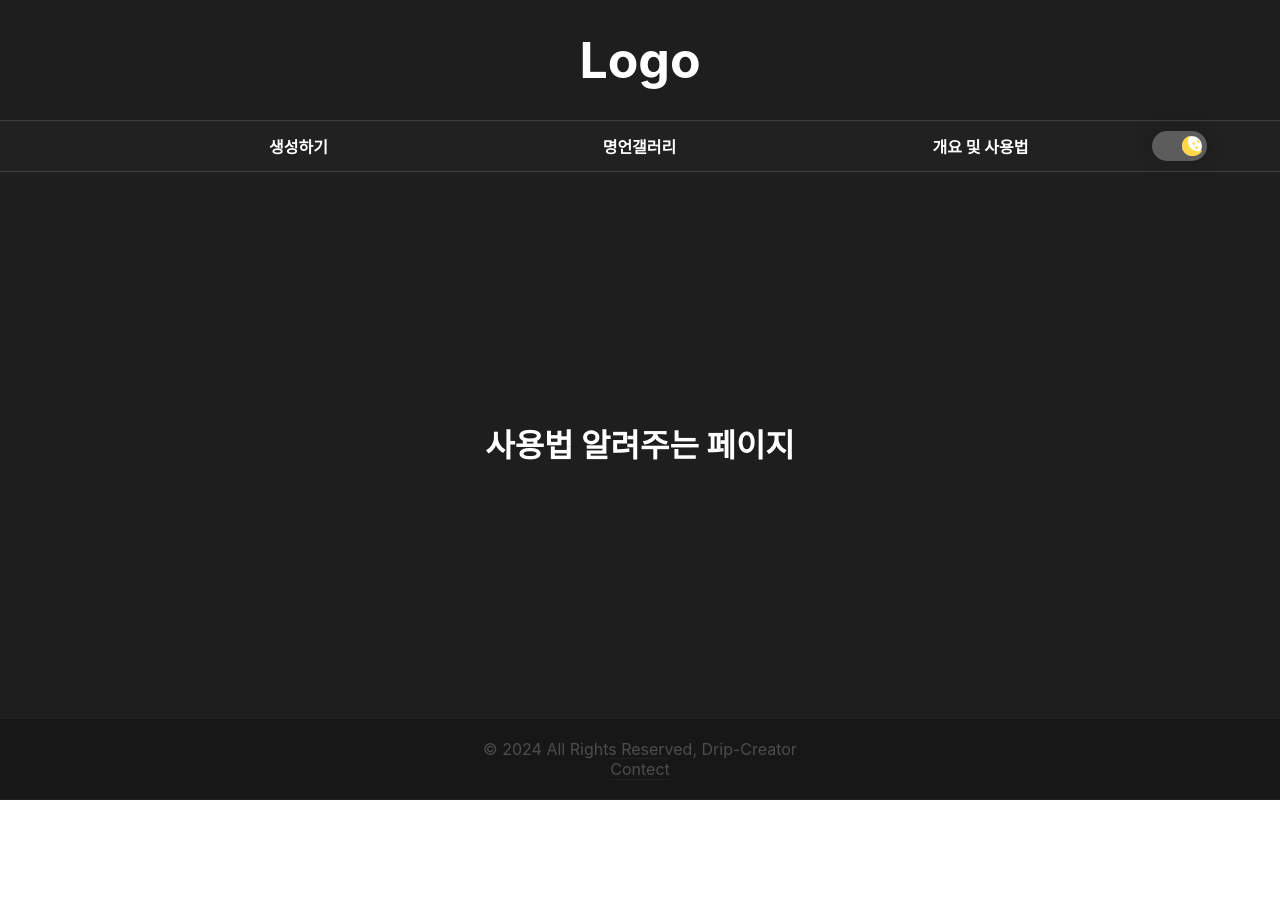
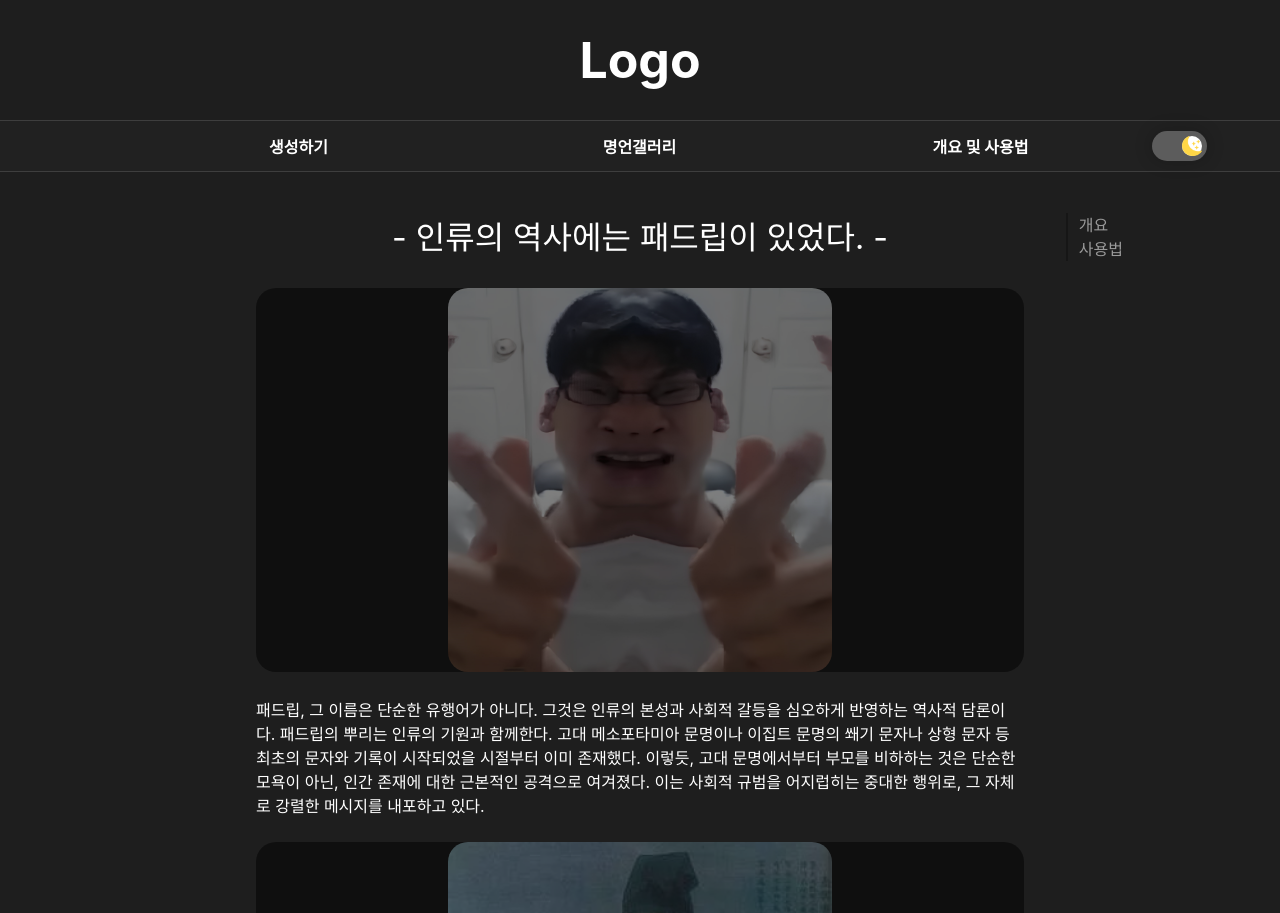
Before and after one commit to pmk1004/drip-creator, a React (Create React App) app: page /about in a window 1280 px wide. Shown: the top 913 px of the page. Before the commit the page ends 800 px from the top, so only its background shows below. Built offline with nearby package versions, Linux system fonts and the light colour scheme.

Commit message:
소개 페이지

```diff
--- a/src/pages/About.js
+++ b/src/pages/About.js
@@ -1,9 +1,159 @@
-import React from "react";
+import React, { useState, useEffect, useContext, useRef } from "react";
+import "../app/styles/outline.css";
+
+function navigate(props) {
+  if(props === 'about'){
+    window.scrollTo({
+      top: 0,
+      behaiver: 'smooth'
+    })
+  } else {
+    window.scrollTo({
+      top: 2700,
+      behaiver: 'smooth'
+    })
+  }
+}
 
 function About() {
+
   return (
     <div>
-      <h1>사용법 알려주는 페이지</h1>
+      <div className="navigator" >
+        <p onClick={() => {navigate('about')}}>개요</p>
+        <p onClick={() => {navigate('how-to-use')}}>사용법</p>
+      </div>
+      <div className="outline">
+        <div className="about">
+          <span>- 인류의 역사에는 패드립이 있었다. -</span>
+
+          <div className="about-wrapper">
+            <div className="img-container">
+              <div className="img-wrapper">
+                <img src={require("../imgs/가재맨-1.jpg")} alt="가재맨-1" />
+              </div>
+              <div className="overlay"></div>
+            </div>
+
+            <div className="paragraph">
+              <p>
+                패드립, 그 이름은 단순한 유행어가 아니다. 그것은 인류의 본성과
+                사회적 갈등을 심오하게 반영하는 역사적 담론이다. 패드립의 뿌리는
+                인류의 기원과 함께한다. 고대 메소포타미아 문명이나 이집트 문명의
+                쐐기 문자나 상형 문자 등 최초의 문자와 기록이 시작되었을
+                시절부터 이미 존재했다. 이렇듯, 고대 문명에서부터 부모를
+                비하하는 것은 단순한 모욕이 아닌, 인간 존재에 대한 근본적인
+                공격으로 여겨졌다. 이는 사회적 규범을 어지럽히는 중대한 행위로,
+                그 자체로 강렬한 메시지를 내포하고 있다.
+              </p>
+            </div>
+
+            <div className="img-container">
+              <div className="img-wrapper">
+                <img src={require("../imgs/조식.jpg")} alt="조식" />
+              </div>
+              <div className="overlay"></div>
+            </div>
+
+            <div className="paragraph">
+              <p>
+                조선시대 역시 패드립은 존재했다. 대표적인 예로, 조식은 명종에게
+                "자전은 생각이 깊으시기는 하나 깊숙한 궁중의 한 과부에 지나지
+                않으시고 전하께서는 어리시어 다만 선왕의 외로운 한 후사에 지나지
+                않으시니 천백 가지의 천재지변과 만 가지의 민심을 어찌
+                수습하시렵니까? 라는 내용이 담긴 상소를 올렸는데, 이는 "대비는
+                과부에 불과하고 주상은 애비 없는 놈일 뿐인데 나라 꼴이 제대로
+                되겠습니까?"와 같은 말이다. 조선 시대에도 패드립이 어떻게 권력과
+                위계를 초월하여 사용되었는지를 웅장하게 증명한다.
+              </p>
+            </div>
+
+            <div className="img-container">
+              <div className="img-wrapper">
+                <img src={require("../imgs/신태일&김윤태.jpeg")} alt="신태일&김윤태" />
+              </div>
+              <div className="overlay"></div>
+            </div>
+
+            <div className="paragraph">
+              <p>
+                21세기에 들어서면서, 패드립은 인터넷의 심장부에서 새로운 생명을
+                얻는다. 특히나 한때 페북스타로 불리던 '신태일', '김윤태'의
+                '느금마 엔터테인먼트'를 통해 당시 10대들을 패드립 발사대로
+                만들었는데, 상당히 저차원적인 패드립을 구사한다. 이후
+                '디시인사이드', '리그 오브 레전드'와 같은 현대의 전쟁터에서,
+                패드립은 단순한 비난을 넘어 문화의 아이콘으로 자리 잡았다.
+              </p>
+            </div>
+            <div className="img-container">
+              <div className="img-wrapper">
+                <img src={require("../imgs/리짜이밍-1.jpeg")} alt="리짜이밍" />
+              </div>
+              <div className="overlay"></div>
+            </div>
+
+            <div className="paragraph">
+              <p>
+                거물 정치인 역시 예외는 아닌데, 현 더불어 민주당 대표
+                '이재명'의원 역시 칼로 "니 친정 엄마 씹구멍 찢...", "니 어머니
+                칼로 쑤셔가지고" 등의 오도 짜세 스러운 웅장한 패드립을 구사한다.
+                또한 현 국민의 힘 최고의원 '인요한' 의원은 과거 혁신위원장 시절
+                '이준석' 전 국민의 힘 대표를 향해 “준석이는 도덕이 없다. 그것은
+                준석이 잘못이 아니라 부모의 잘못이 큰 것 같다.”와 같은 다소
+                소녀스러운 패드립을 시전한 바가 있다.
+              </p>
+            </div>
+
+            <div className="img-container">
+              <div className="img-wrapper">
+                <img src={require("../imgs/디시 패드립 배틀.jpeg")} alt="디시 패드립 배틀" />
+              </div>
+              <div className="overlay"></div>
+            </div>
+
+            <div className="paragraph">
+              <p>
+                패드립은 현대 사회의 갈등과 유희가 얽혀 있는 복합적 현상을
+                드러낸다. 사회적 맥락과 의미 패드립은 결코 가벼운 유머가 아니다.
+                그것은 가족, 윤리, 정체성에 대한 날카로운 질문을 던지며, 청중의
+                분노와 반감을 자극한다. 하지만 그런들 어떠하랴, 시대는 빠르게
+                변해가는데도 패드립은 고대, 현대할 것 없이 항상 우리와 함께했다.
+                인간이 살아가려면 밥을 먹어야 하듯이, 시대의 낭만을 유지하기
+                위해서는 패드립은 꼭 필요한 것이 아닐까 필자는 생각한다.
+              </p>
+            </div>
+          </div>
+        </div>
+        <div className="how-to-use">
+          <span>패드립 생성기</span>
+
+          {/* sample text */}
+          <div className="paragraph">
+              <p>
+                패드립은 현대 사회의 갈등과 유희가 얽혀 있는 복합적 현상을
+                드러낸다. 사회적 맥락과 의미 패드립은 결코 가벼운 유머가 아니다.
+                그것은 가족, 윤리, 정체성에 대한 날카로운 질문을 던지며, 청중의
+                분노와 반감을 자극한다. 하지만 그런들 어떠하랴, 시대는 빠르게
+                변해가는데도 패드립은 고대, 현대할 것 없이 항상 우리와 함께했다.
+                인간이 살아가려면 밥을 먹어야 하듯이, 시대의 낭만을 유지하기
+                위해서는 패드립은 꼭 필요한 것이 아닐까 필자는 생각한다.
+              </p>
+            </div>
+            <div className="paragraph">
+              <p>
+                패드립은 현대 사회의 갈등과 유희가 얽혀 있는 복합적 현상을
+                드러낸다. 사회적 맥락과 의미 패드립은 결코 가벼운 유머가 아니다.
+                그것은 가족, 윤리, 정체성에 대한 날카로운 질문을 던지며, 청중의
+                분노와 반감을 자극한다. 하지만 그런들 어떠하랴, 시대는 빠르게
+                변해가는데도 패드립은 고대, 현대할 것 없이 항상 우리와 함께했다.
+                인간이 살아가려면 밥을 먹어야 하듯이, 시대의 낭만을 유지하기
+                위해서는 패드립은 꼭 필요한 것이 아닐까 필자는 생각한다.
+              </p>
+            </div>
+            {/* sample text */}
+
+        </div>
+      </div>
     </div>
   );
 }
```
